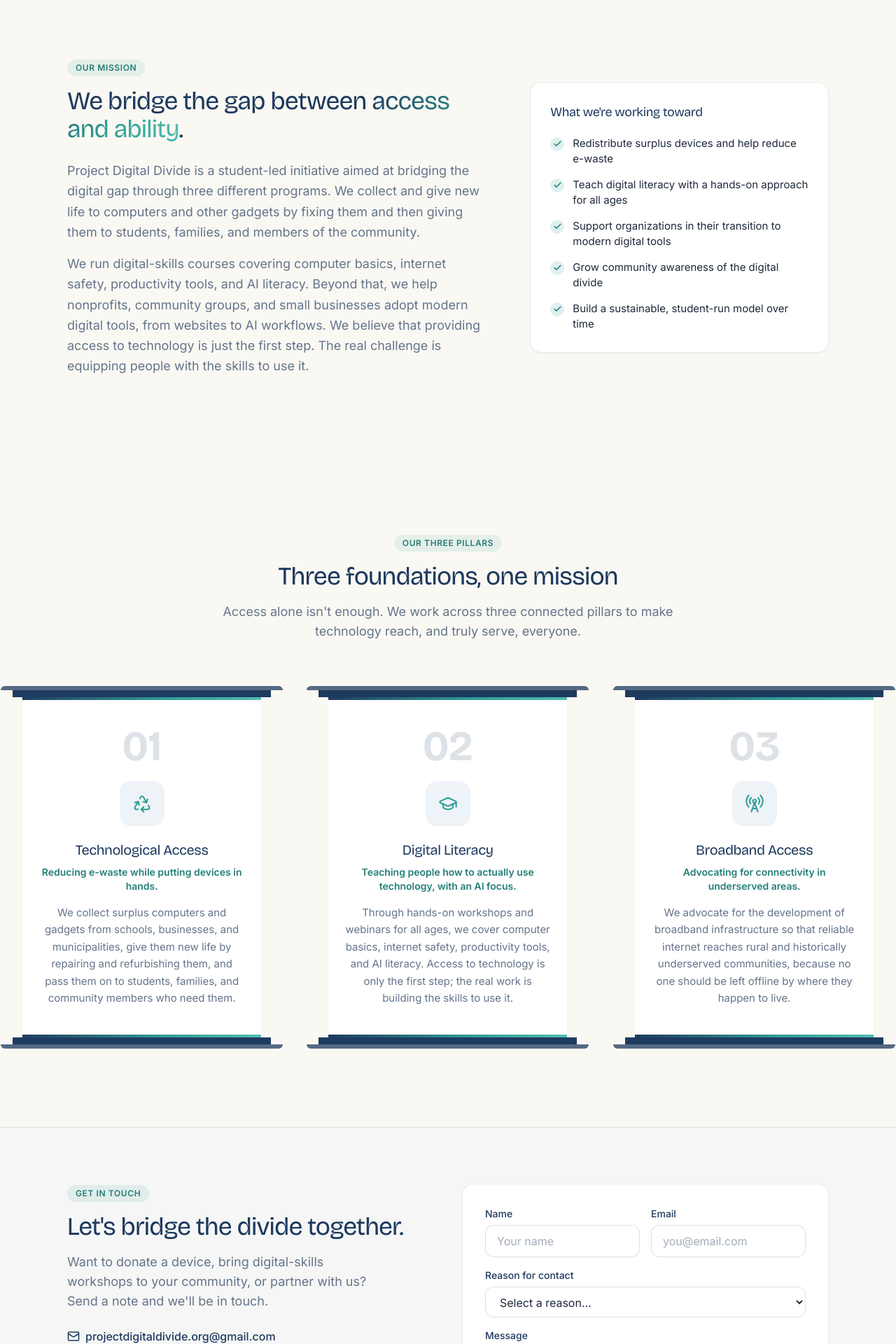
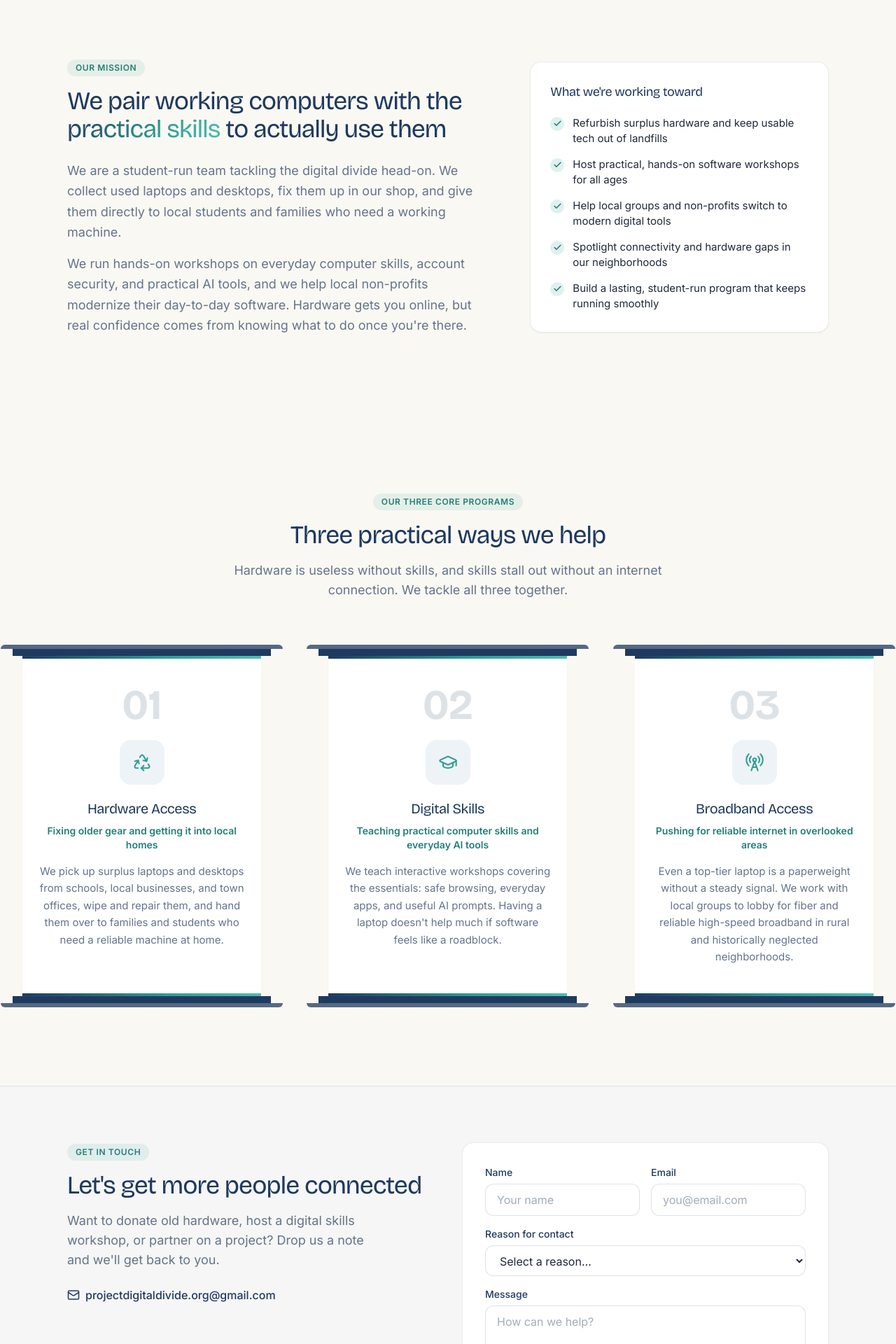
Before and after one commit to bebepig1437/project-digital-divide, a React (Vite) app: page / in a window 1280 px wide. Shown: the part 680-2600 px from the top of the page at 70% size. Built offline with nearby package versions, Linux system fonts and the light colour scheme; the HTML template or start-up script is replaced by a standard one.

Commit message:
docs(copy): rewrite site text in plain language

```diff
--- a/src/components/Footer.jsx
+++ b/src/components/Footer.jsx
@@ -1,10 +1,26 @@
-import { Link } from 'react-router-dom'
+import { Link, useLocation } from 'react-router-dom'
 import { Mail, Instagram } from 'lucide-react'
 import { site } from '../config'
 import ContactForm from './ContactForm'
 import Reveal from './Reveal'
 
-export default function Footer({ showContact = true }) {
+const contactCopy = {
+  '/about': {
+    title: 'Join us or reach out',
+    body: "Want to donate spare gear, host a workshop in your town, or partner with us? Send a note and we'll reply shortly",
+  },
+  default: {
+    title: "Let's get more people connected",
+    body: "Want to donate old hardware, host a digital skills workshop, or partner on a project? Drop us a note and we'll get back to you.",
+  },
+}
+
+export default function Footer({ showContact = true, contactTitle, contactBody }) {
+  const { pathname } = useLocation()
+  const content = contactCopy[pathname] || contactCopy.default
+  const title = contactTitle || content.title
+  const body = contactBody || content.body
+
   return (
     <>
       {showContact && (
@@ -12,10 +28,9 @@ export default function Footer({ showContact = true }) {
           <div className="container-content grid gap-10 lg:grid-cols-2 lg:items-start">
             <Reveal>
               <span className="eyebrow">Get in touch</span>
-              <h2 className="mt-4 text-3xl sm:text-4xl">Let's bridge the divide together.</h2>
+              <h2 className="mt-4 text-3xl sm:text-4xl">{title}</h2>
               <p className="mt-4 max-w-md text-lg text-muted">
-                Want to donate a device, bring digital-skills workshops to your community,
-                or partner with us? Send a note and we'll be in touch.
+                {body}
               </p>
               <a href={`mailto:${site.email}`} className="mt-6 inline-flex items-center gap-2 font-medium text-navy hover:text-teal">
                 <Mail size={18} /> {site.email}
@@ -34,7 +49,7 @@ export default function Footer({ showContact = true }) {
             <img src="/logo.webp" alt="" className="h-11 w-11 rounded-md bg-white/95 object-contain p-0.5" />
             <div>
               <p className="font-display text-lg font-bold">Project Digital Divide</p>
-              <p className="text-sm text-cream/60">Student-led. Community-powered.</p>
+              <p className="text-sm text-cream/60">Student-led and community-powered</p>
             </div>
           </div>
 
--- a/src/components/Pillars.jsx
+++ b/src/components/Pillars.jsx
@@ -50,11 +50,10 @@ export default function Pillars() {
     <section ref={ref} className="bg-cream py-20 sm:py-28">
       <div className="container-content">
         <div className="mx-auto max-w-2xl text-center">
-          <span className="eyebrow">Our three pillars</span>
-          <h2 className="mt-4 text-3xl sm:text-4xl">Three foundations, one mission</h2>
+          <span className="eyebrow">Our three core programs</span>
+          <h2 className="mt-4 text-3xl sm:text-4xl">Three practical ways we help</h2>
           <p className="mt-4 text-lg text-muted">
-            Access alone isn't enough. We work across three connected pillars to make
-            technology reach, and truly serve, everyone.
+            Hardware is useless without skills, and skills stall out without an internet connection. We tackle all three together.
           </p>
         </div>
       </div>
--- a/src/data/pillars.js
+++ b/src/data/pillars.js
@@ -6,24 +6,24 @@ export const pillars = [
     id: 'access',
     number: '01',
     icon: 'Recycle',
-    title: 'Technological Access',
-    tagline: 'Reducing e-waste while putting devices in hands.',
-    body: 'We collect surplus computers and gadgets from schools, businesses, and municipalities, give them new life by repairing and refurbishing them, and pass them on to students, families, and community members who need them.',
+    title: 'Hardware Access',
+    tagline: 'Fixing older gear and getting it into local homes',
+    body: 'We pick up surplus laptops and desktops from schools, local businesses, and town offices, wipe and repair them, and hand them over to families and students who need a reliable machine at home.',
   },
   {
     id: 'literacy',
     number: '02',
     icon: 'GraduationCap',
-    title: 'Digital Literacy',
-    tagline: 'Teaching people how to actually use technology, with an AI focus.',
-    body: 'Through hands-on workshops and webinars for all ages, we cover computer basics, internet safety, productivity tools, and AI literacy. Access to technology is only the first step; the real work is building the skills to use it.',
+    title: 'Digital Skills',
+    tagline: 'Teaching practical computer skills and everyday AI tools',
+    body: "We teach interactive workshops covering the essentials: safe browsing, everyday apps, and useful AI prompts. Having a laptop doesn't help much if software feels like a roadblock.",
   },
   {
     id: 'broadband',
     number: '03',
     icon: 'RadioTower',
     title: 'Broadband Access',
-    tagline: 'Advocating for connectivity in underserved areas.',
-    body: 'We advocate for the development of broadband infrastructure so that reliable internet reaches rural and historically underserved communities, because no one should be left offline by where they happen to live.',
+    tagline: 'Pushing for reliable internet in overlooked areas',
+    body: 'Even a top-tier laptop is a paperweight without a steady signal. We work with local groups to lobby for fiber and reliable high-speed broadband in rural and historically neglected neighborhoods.',
   },
 ]
--- a/src/data/team.js
+++ b/src/data/team.js
@@ -4,31 +4,31 @@
 
 export const team = [
   {
+    name: 'Michelle Truong',
+    grade: 'Junior',
+    focus: 'Educational Equity & Policy',
+    photo: null,
+    bio: "When schools shifted homework, testing, and college applications entirely online, students without steady internet or laptops got locked out overnight. I focus on community outreach to make sure our refurbished gear and classes actually reach the neighborhoods most frequently overlooked by local school boards. When I'm not organizing, you can usually find me baking or on the tennis court.",
+  },
+  {
+    name: 'Joseph Hu',
+    grade: 'Junior',
+    focus: 'Computer Science & STEM Education',
+    photo: null,
+    bio: "I got my start in tech teaching robotics to younger kids and co-running our school's coding club. Tutoring made one thing obvious: tech moves fast, and whenever schools adopt new platforms, students without computers at home fall twice as far behind. I build our workshop lessons so programming feels approachable rather than intimidating. In my downtime, I play piano and compete in math and Latin contests.",
+  },
+  {
     name: 'Kaleb Wu',
     grade: 'Junior',
-    focus: 'Hardware & electronics',
-    photo: null, // TODO: add headshot, e.g. '/team/kaleb.jpg'
-    bio: 'I am currently a junior, and I am passionate about hardware and electronics. I want to share my knowledge and passion with others. Right now, the world of electronics remains gatekept by cost, geography, and resource distribution. I joined this initiative to tackle the many disparities people face. I want to help people step into the world of STEM without any discrimination based on their circumstances. Outside of school, I like to lift and work out.',
+    focus: 'Hardware & Electronics',
+    photo: null,
+    bio: "I've spent years tinkering with circuit boards and repairing old electronics, and it bugs me how expensive it is for beginners to get their hands on good hardware. I help run this project so local students can build and fix their own gear without cost standing in the way. Outside of school, I spend most of my free time lifting and working out.",
   },
   {
     name: 'Sahil Mohammed',
     grade: 'Junior',
-    focus: 'Artificial intelligence & computer science',
-    photo: null, // TODO: add headshot, e.g. '/team/sahil.jpg'
-    bio: "I am a junior in high school with a deep passion for artificial intelligence and computer science. My interest goes beyond the classroom: I have worked as an AI intern at a startup, where I built agentic workflows that helped grow their business, and I have conducted research alongside a PhD researcher in computer science from Purdue University, improving the reliability of AI systems. What drives my involvement in Project Digital Divide is how unevenly knowledge is distributed. Digital literacy is one of the most overlooked pieces of the digital divide, and I believe access to AI should not depend on how much money you have or where you went to school. Outside of tech, I am an Eagle Scout, which taught me the value of service and leadership, and when I am not working or studying, you will probably find me playing video games.",
-  },
-  {
-    name: 'Michelle Truong',
-    grade: 'Junior',
-    focus: 'Equity in education & restorative justice',
-    photo: null, // TODO: add headshot
-    bio: 'I am currently a junior, and my passion for the digital divide stems from my conviction toward equity in education. I believe every student deserves access to the vast resources the internet and technology have to offer. As education and other resources increasingly move online, it is important that we remember the communities that have been historically marginalized and lack access due to past discrimination. As a strong advocate for restorative justice, I believe the policies we focus on should work to improve systemic equity. Beyond social advocacy, I enjoy baking and tennis.',
-  },
-  {
-    name: 'Joseph Hu',
-    grade: 'Junior',
-    focus: 'Computer science & STEM education',
-    photo: null, // TODO: add headshot
-    bio: "I am a junior in high school. I've always been drawn to computer science and STEM, and I love sharing that with others, whether through teaching robotics and programming to younger kids or helping run a coding club with my classmates. What draws me to Project Digital Divide is that it strikes me as a social issue as well as a technological one. Even though technology keeps moving forward, not everyone gets to move forward with it, and that gap just keeps growing the more new tech gets introduced. Access to devices and the skills to use them shouldn't depend on where you're from or what you can afford, and teaching has made me realize how unfairly those opportunities are distributed. Outside of school, I play piano, and I'm into competitive math and Latin as well.",
+    focus: 'AI & Computer Science',
+    photo: null,
+    bio: "Most of my time outside school goes into machine learning—I've interned at an AI startup building workflow automations and researched system reliability alongside a Purdue PhD student. Practical AI tools shouldn't just belong to kids at well-funded schools or tech hubs. I lead our workshops so anyone can learn how to prompt and build with them. I'm also an Eagle Scout, and when I'm offline, I'm usually playing video games.",
   },
 ]
--- a/src/pages/About.jsx
+++ b/src/pages/About.jsx
@@ -39,12 +39,10 @@ export default function About() {
     <>
       <section className="border-b border-navy/10 bg-navy-50/40 py-16 sm:py-20">
         <div className="container-content max-w-3xl text-center">
-          <span className="eyebrow">About us</span>
-          <h1 className="mt-4 text-4xl sm:text-5xl">The students behind the mission</h1>
+          <span className="eyebrow">About Us</span>
+          <h1 className="mt-4 text-4xl sm:text-5xl">The students running the project</h1>
           <p className="mt-5 text-lg text-muted">
-            We're a team of high schoolers who each found our own way to the same conviction:
-            that access to technology, and the skills to use it, shouldn't depend on where
-            you live or what you can afford.
+            We are a team of high schoolers who believe that access to technology and the skills to use it shouldn't depend on where you live or what you can afford.
           </p>
         </div>
       </section>
--- a/src/pages/Home.jsx
+++ b/src/pages/Home.jsx
@@ -5,11 +5,11 @@ import ImpactMetrics from '../components/ImpactMetrics'
 import Reveal from '../components/Reveal'
 
 const objectives = [
-  'Redistribute surplus devices and help reduce e-waste',
-  'Teach digital literacy with a hands-on approach for all ages',
-  'Support organizations in their transition to modern digital tools',
-  'Grow community awareness of the digital divide',
-  'Build a sustainable, student-run model over time',
+  'Refurbish surplus hardware and keep usable tech out of landfills',
+  'Host practical, hands-on software workshops for all ages',
+  'Help local groups and non-profits switch to modern digital tools',
+  'Spotlight connectivity and hardware gaps in our neighborhoods',
+  'Build a lasting, student-run program that keeps running smoothly',
 ]
 
 export default function Home() {
@@ -28,8 +28,7 @@ export default function Home() {
             Project Digital Divide
           </h1>
           <p className="mx-auto mt-5 max-w-xl text-lg text-cream/85">
-            A student-led initiative bringing devices, digital skills, and connectivity to
-            the communities that need them most.
+            A student project getting working computers, digital skills, and internet access to local families without them
           </p>
           <div className="mt-9 flex flex-wrap items-center justify-center gap-4">
             <Link to="/volunteer" className="btn-secondary border-transparent bg-white text-navy hover:bg-cream hover:text-navy">
@@ -48,21 +47,14 @@ export default function Home() {
           <Reveal>
             <span className="eyebrow">Our mission</span>
             <h2 className="mt-4 text-3xl sm:text-4xl">
-              We bridge the gap between <span className="text-gradient">access and ability</span>.
+              We pair working computers with the <span className="text-gradient">practical skills</span> to actually use them
             </h2>
             <div className="mt-6 space-y-4 text-lg leading-relaxed text-muted">
               <p>
-                Project Digital Divide is a student-led initiative aimed at bridging the
-                digital gap through three different programs. We collect and give new life to
-                computers and other gadgets by fixing them and then giving them to students,
-                families, and members of the community.
+                We are a student-run team tackling the digital divide head-on. We collect used laptops and desktops, fix them up in our shop, and give them directly to local students and families who need a working machine.
               </p>
               <p>
-                We run digital-skills courses covering computer basics, internet safety,
-                productivity tools, and AI literacy. Beyond that, we help nonprofits, community
-                groups, and small businesses adopt modern digital tools, from websites to AI
-                workflows. We believe that providing access to technology is just the first
-                step. The real challenge is equipping people with the skills to use it.
+                We run hands-on workshops on everyday computer skills, account security, and practical AI tools, and we help local non-profits modernize their day-to-day software. Hardware gets you online, but real confidence comes from knowing what to do once you're there.
               </p>
             </div>
           </Reveal>
--- a/src/pages/Newsletter.jsx
+++ b/src/pages/Newsletter.jsx
@@ -12,8 +12,7 @@ export default function Newsletter() {
           <span className="eyebrow">Newsletter</span>
           <h1 className="mt-4 text-4xl sm:text-5xl">News &amp; updates</h1>
           <p className="mt-5 text-lg text-muted">
-            Device drives, workshops, partnerships, and stories from the field: everything
-            we're up to, one post at a time.
+            Upcoming device drives, workshop recaps, partner projects, and updates on what our team is building
           </p>
         </div>
       </section>
```
